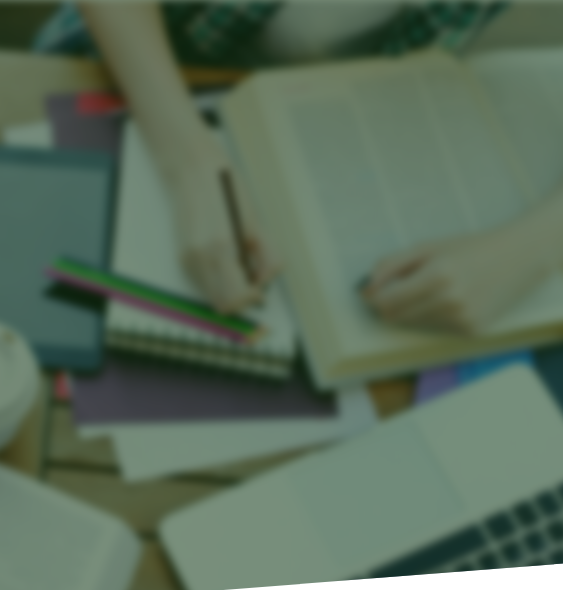
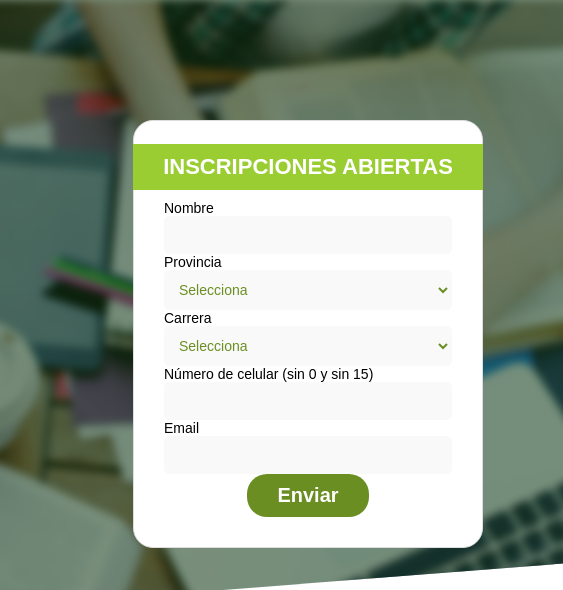
Before and after one commit to jazpbustos/proyecto-ppii, a plain HTML site: page index.html in a window 1280 px wide. Shown: the top 590 px of the page, 717-1280 px from the left. Drawn offline with nearby package versions, Linux system fonts and the light colour scheme; a script that the page names is missing; a web font is replaced by a local one.

Commit message:
modificaciones secciones

```diff
--- a/css/form.css
+++ b/css/form.css
@@ -0,0 +1,65 @@
+.headform h2 {
+    font-family: 'Hubballi', sans-serif;
+    font-size: 22px;
+    color:white;
+    font-weight: 900;
+    background-color: yellowgreen; /* Color de fondo */
+    margin-bottom: 10px; /* Espacio inferior para separarlo de los campos */
+    padding: 10px 0; /* Padding superior e inferior para el título */
+    text-align: center; /* Centra el texto */
+    margin-left: -31px; /* Margen negativo para ocupar todo el ancho */
+    margin-right: -31px; /* Margen negativo para ocupar todo el ancho */
+    margin-top: -7px; /* Ajusta la posición vertical hacia arriba (puedes ajustar el valor según sea necesario) */
+  }
+.form { /*posicion en el header*/
+    margin-left: 850px;
+    margin-top: -480px;
+  }
+.form {
+    font-family: 'Hubballi', sans-serif;
+    font-size: 14px;
+    max-width: 350px; /* Ancho máximo del formulario */
+    padding: 30px;
+    background-color: white;
+    border: 1px solid #ddd;
+    border-radius: 20px;
+  }
+  /* Estilo para los campos de entrada del formulario */
+  .field input, .field select  {
+    font-family: 'Hubballi', sans-serif;
+    font-size: 14px;
+    width: 100%;
+    padding: 10px;
+    border: 1px solid #f9f9f9; /* Borde gris claro, similar al fondo blanco */
+    border-radius: 5px;
+    background-color: #f9f9f9; /* Color de fondo ligeramente más oscuro que el blanco */
+    color: olivedrab;
+  }
+  /* Estilo para el botón de envío del formulario */
+  #button {
+    background-color:olivedrab; /* Fondo verde para el botón */
+    font-family: 'Hubballi', sans-serif;
+    font-size: 20px;
+    font-weight: 900;
+    color: white;
+    padding: 10px 30px; /* Ajusta el padding para hacer el botón más largo (15px de alto, 40px de ancho) */
+    border: none;
+    border-radius: 20px;
+    cursor: pointer;
+    display: block; /* Cambia la visualización a bloque para centrar horizontalmente */
+    margin: 0 auto; /* Centra horizontalmente el botón en el formulario */
+  }
+  /* Estilo para el botón de envío al pasar el mouse */
+  #button:hover {
+    background-color: yellowgreen; /* Cambia el color al pasar el mouse */
+  }
+
+  #mensaje-confirmacion {
+    display: none;
+    background-color: #00a000;
+    color: #fff;
+    text-align: center;
+    padding: 10px;
+    border-radius: 5px;
+    margin-top: 10px;
+  }
--- a/css/styles.css
+++ b/css/styles.css
@@ -14,3 +14,50 @@ body,html{
 .espacio1 {
       height: 330px; /* Ajusta la altura según tus necesidades */
 }
+
+/* Estilos generales diseño responsive aquí */
+/* Estilos generales */
+
+/* Media query para pantallas más pequeñas */
+@media (max-width: 768px) {
+    /* Estilos para encabezado en pantallas pequeñas */
+    header {
+      padding: 10px;
+    }
+    .logo {
+      font-size: 1.5rem;
+    }
+    .nav {
+      flex-direction: column;
+    }
+    .nav a {
+      margin: 10px 0;
+    }
+
+    /* Estilos para la sección "Acerca de nosotros" en pantallas pequeñas */
+    .about-us {
+      padding: 20px;
+    }
+
+    /* Estilos para las tarjetas en pantallas pequeñas */
+    .card {
+      width: 100%;
+      margin: 10px 0;
+    }
+  }
+
+  /* Media query para pantallas aún más pequeñas */
+  @media (max-width: 480px) {
+    /* Estilos adicionales para encabezado en pantallas muy pequeñas */
+    .logo {
+      font-size: 1.2rem;
+    }
+    .nav a {
+      font-size: 0.9rem;
+    }
+
+    /* Estilos adicionales para la sección "Acerca de nosotros" en pantallas muy pequeñas */
+    .about-us {
+      padding: 10px;
+    }
+  }
--- a/index.html
+++ b/index.html
@@ -21,6 +21,13 @@ Ojo con la de sobrescripción de estilos-->
  <link href="https://fonts.googleapis.com/css2?family=Hubballi&display=swap" rel="stylesheet">
 <!--favicon(visible en barra navegador de la pestaña)-->
  <link rel="icon" type="image/x-icon" href="img/logo redondo sf.png">
+ <!--link EmailJS-->
+ <script type="text/javascript"
+  src="https://cdn.jsdelivr.net/npm/@emailjs/browser@3/dist/email.min.js"></script>
+
+<script type="text/javascript">
+  emailjs.init('apTpS23EUeVZBeBPE');
+</script>
 
  <title>U.E.G.P. N° 208</title>
 
@@ -37,6 +44,7 @@ Ojo con la de sobrescripción de estilos-->
  <h1> Líderes en educación </h1>
 
  <h3>¡Empezá hoy tu tecnicatura online!</h3>
+
 <br>
 
  <i class="fa-solid fa-house-laptop"></i><p>100% online</p>
@@ -44,6 +52,83 @@ Ojo con la de sobrescripción de estilos-->
  <br>
  <i class="fa-solid fa-clock"></i><p>Duración 3 años</p>
  <i class="fa-solid fa-briefcase"></i><p>Carreras cortas<br>con salida laboral</p>
+
+ <div class="form">
+  <form id="form" onsubmit="return validarFormulario()">
+    <div class="headform">
+    <h2>INSCRIPCIONES ABIERTAS</h2>
+    </div>
+
+    <div class="field">
+      <label for="nombre">Nombre</label>
+      <input type="text" name="nombre" id="nombre" required>
+    </div>
+    <div class="field">
+      <label for="provincia">Provincia</label>
+      <select name="provincia" id="provincia" required>
+        <option value="">Selecciona</option> <!-- Opción predeterminada -->
+        <option value="Buenos Aires">Buenos Aires</option>
+        <option value="Catamarca">Catamarca</option>
+        <option value="Chaco">Chaco</option>
+        <option value="Chubut">Chubut</option>
+        <option value="Córdoba">Córdoba</option>
+        <option value="Corrientes">Corrientes</option>
+        <option value="Entre Ríos">Entre Ríos</option>
+        <option value="Formosa">Formosa</option>
+        <option value="Jujuy">Jujuy</option>
+        <option value="La Pampa">La Pampa</option>
+        <option value="La Rioja">La Rioja</option>
+        <option value="Mendoza">Mendoza</option>
+        <option value="Misiones">Misiones</option>
+        <option value="Neuquén">Neuquén</option>
+        <option value="Río Negro">Río Negro</option>
+        <option value="Salta">Salta</option>
+        <option value="San Juan">San Juan</option>
+        <option value="San Luis">San Luis</option>
+        <option value="Santa Cruz">Santa Cruz</option>
+        <option value="Santa Fe">Santa Fe</option>
+        <option value="Santiago del Estero">Santiago del Estero</option>
+        <option value="Tierra del Fuego">Tierra del Fuego</option>
+        <option value="Tucumán">Tucumán</option>
+      </select>
+    </div>
+    <div class="field">
+      <label for="carrera">Carrera</label>
+      <select name="carrera" id="carrera" required>
+        <option value="">Selecciona</option> <!-- Opción predeterminada -->
+        <option value="Logística">Logística</option>
+        <option value="Ciencia de Datos e Inteligencia Artificial">Ciencia de Datos e Inteligencia Artificial</option>
+        <option value="Orientación del Desarrollo Personal - Counseling">Orientación del Desarrollo Personal - Counseling</option>
+        <option value="Acompañamiento Terapéutico">Acompañamiento Terapéutico</option>
+        <option value="Niñez, Adolescencia y Familia">Niñez, Adolescencia y Familia</option>
+        <option value="Dietética y Nutrición">Dietética y Nutrición</option>
+        <option value="Administración con Orientación en Cooperativas y Mutuales">Administración con Orientación en Cooperativas y Mutuales</option>
+        <option value="Administración Pública">Administración Pública</option>
+        <option value="Gestión Ambiental">Gestión Ambiental</option>
+        <option value="Diseño Gráfico y Digital">Diseño Gráfico y Digital</option>
+        <option value="Gestión Turística">Gestión Turística</option>
+        <option value="Gestión de Recursos Humanos">Gestión de Recursos Humanos</option>
+      </select>
+    </div>
+
+    <div class="field">
+      <label for="telefono">Número de celular (sin 0 y sin 15)</label>
+      <input type="text" name="telefono" id="telefono" required>
+    </div>
+    <div class="field">
+      <label for="email">Email</label>
+      <input type="text" name="email" id="email" required>
+    </div>
+
+    <input type="submit" id="button" value="Enviar" >
+
+    <div id="mensaje-confirmacion" class="mensaje-oculto">
+      ¡Gracias por contactarte con nosotros!
+      Pronto nos comunicaremos con vos.  </div>
+  </form>
+
+ </div>
+
 </div>
  </div>
 
@@ -245,12 +330,9 @@ Ojo con la de sobrescripción de estilos-->
           </div>
     </div>
     <h5>Vos formas tu propio futuro</h5>
-
  </div>
 
- <div class="form">
 
- </div>
 
  <div class="espacio1"></div>
 
--- /dev/null
+++ b/js/script.js
@@ -0,0 +1,51 @@
+//ENVIAR EMAIL A EMAILJS
+const btn = document.getElementById('button');
+
+document.getElementById('form')
+ .addEventListener('submit', function(event) {
+   event.preventDefault();
+
+   btn.value = 'Enviando...';
+
+   const serviceID = 'default_service';
+   const templateID = 'template_a5ey61k';
+
+   emailjs.sendForm(serviceID, templateID, this)
+    .then(() => {
+      btn.value = 'Enviar';
+      alert('¡Gracias por contactarte con nosotros!\nPronto nos comunicaremos con vos.');
+    }, (err) => {
+      btn.value = 'Enviar';
+      alert(JSON.stringify(err));
+    });
+});
+
+//VALIDACION DEL FORMULARIO
+/*
+function validarFormulario() {
+  var nombre = document.getElementById("nombre").value;
+  var provincia = document.getElementById("provincia").value;
+  var carrera = document.getElementById("carrera").value;
+  var telefono = document.getElementById("telefono").value;
+  var email = document.getElementById("email").value;
+
+  // Validar que los campos no estén vacíos
+  if (nombre === "" || provincia === "" || carrera === "" || telefono === "" || email === "") {
+    alert("Por favor, complete todos los campos requeridos.");
+    return false; // Detener el envío del formulario
+  }
+
+  // Validar el formato del correo electrónico (puedes usar una expresión regular)
+  var emailRegex = /^[A-Za-z0-9._%+-]+@[A-Za-z0-9.-]+\.[A-Za-z]{2,4}$/;
+  if (!email.match(emailRegex)) {
+    alert("Por favor, ingrese una dirección de correo electrónico válida.");
+    return false;
+  }
+
+  // Validar otros campos según tus requerimientos
+  // Por ejemplo, puedes validar el formato del número de teléfono
+
+  // Si todo está validado, el formulario se enviará
+  return true;
+}
+*/
```
Also changed, not shown: js/main.js (deleted).
